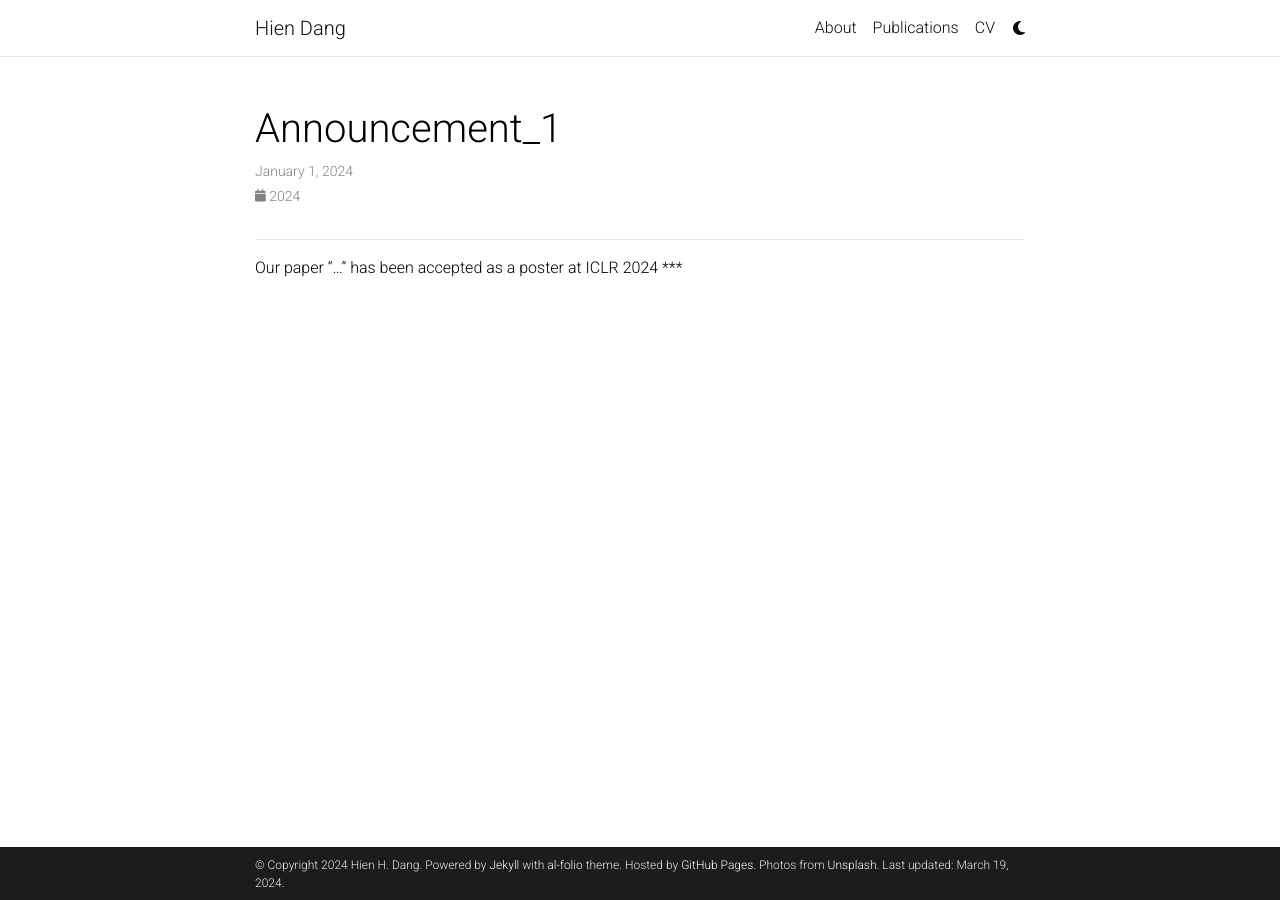
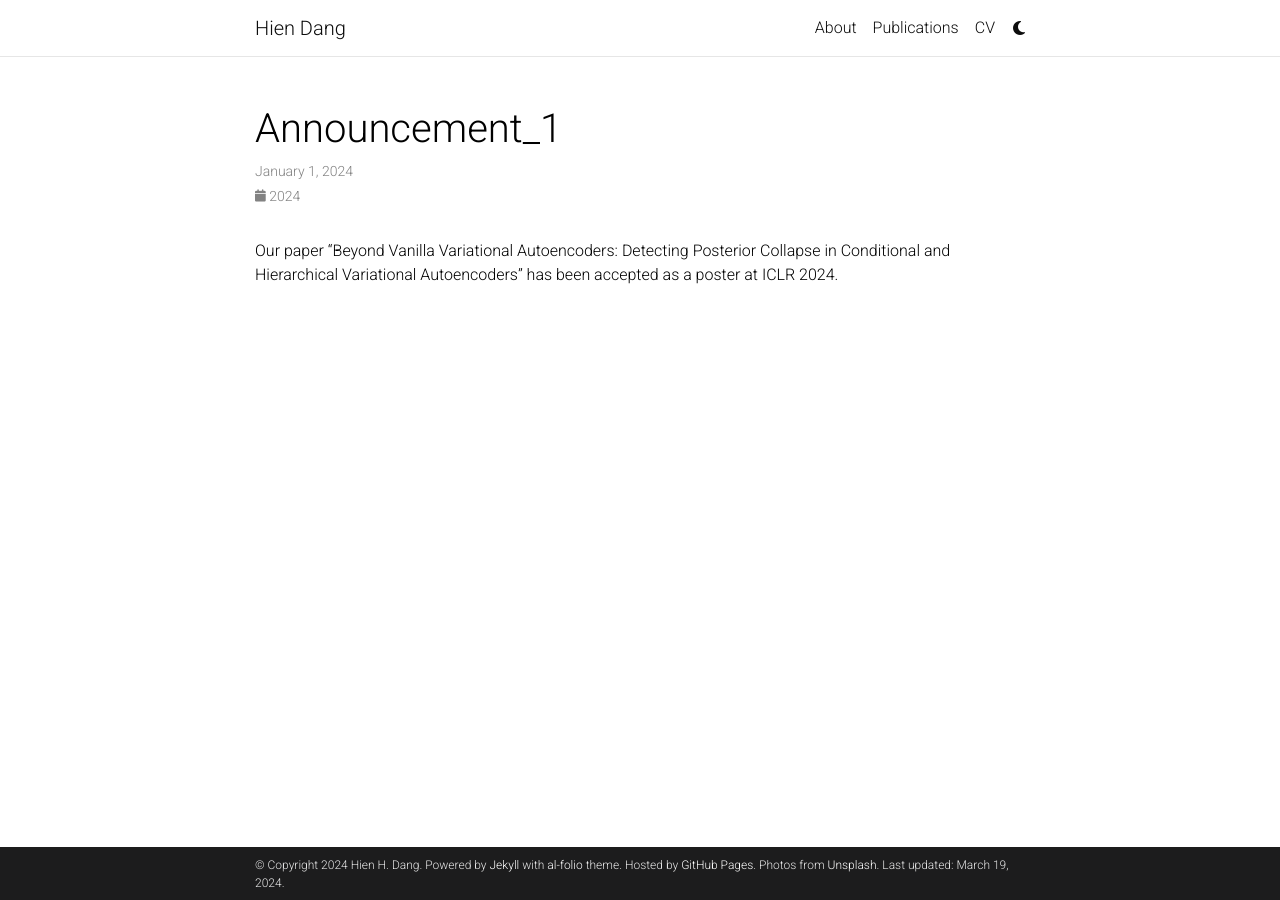
Before and after one commit to HienDang80/HienDang80, a Jekyll site: the page built from _news/announcement_1.md, in a window 1280 px wide. Built offline with Jekyll 4.4.1, drawn with Linux system fonts in a browser that asks for light colours; comment, search, counter and statistics services are not loaded; a style sheet for code colours, icons or effects is not loaded.

Commit message:
Update announcement_1.md

```diff
--- a/_news/announcement_1.md
+++ b/_news/announcement_1.md
@@ -4,6 +4,5 @@ date: Jan 2024
 inline: true
 related_posts: false
 ---
-***
-Our paper "..." has been accepted as a poster at ICLR 2024
-***
+
+Our paper "Beyond Vanilla Variational Autoencoders: Detecting Posterior Collapse in Conditional and Hierarchical Variational Autoencoders" has been accepted as a poster at ICLR 2024.
```
